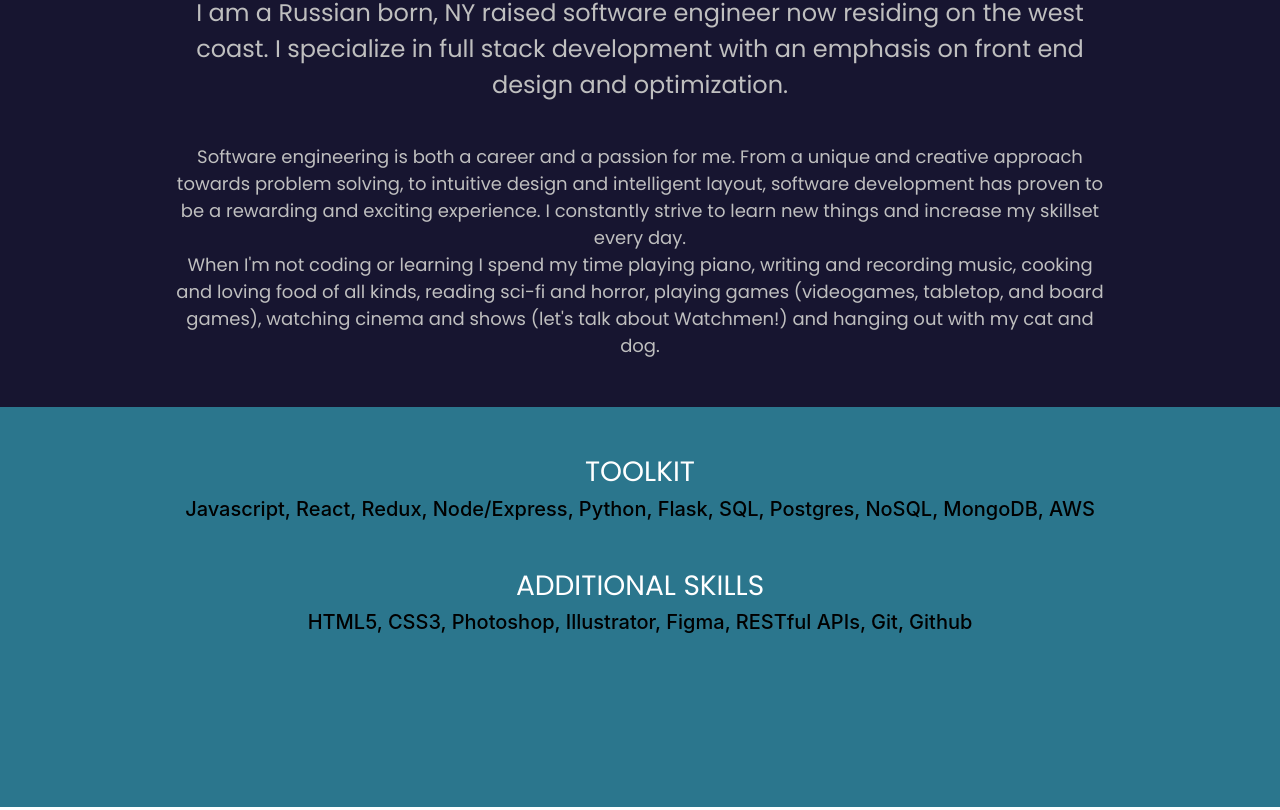
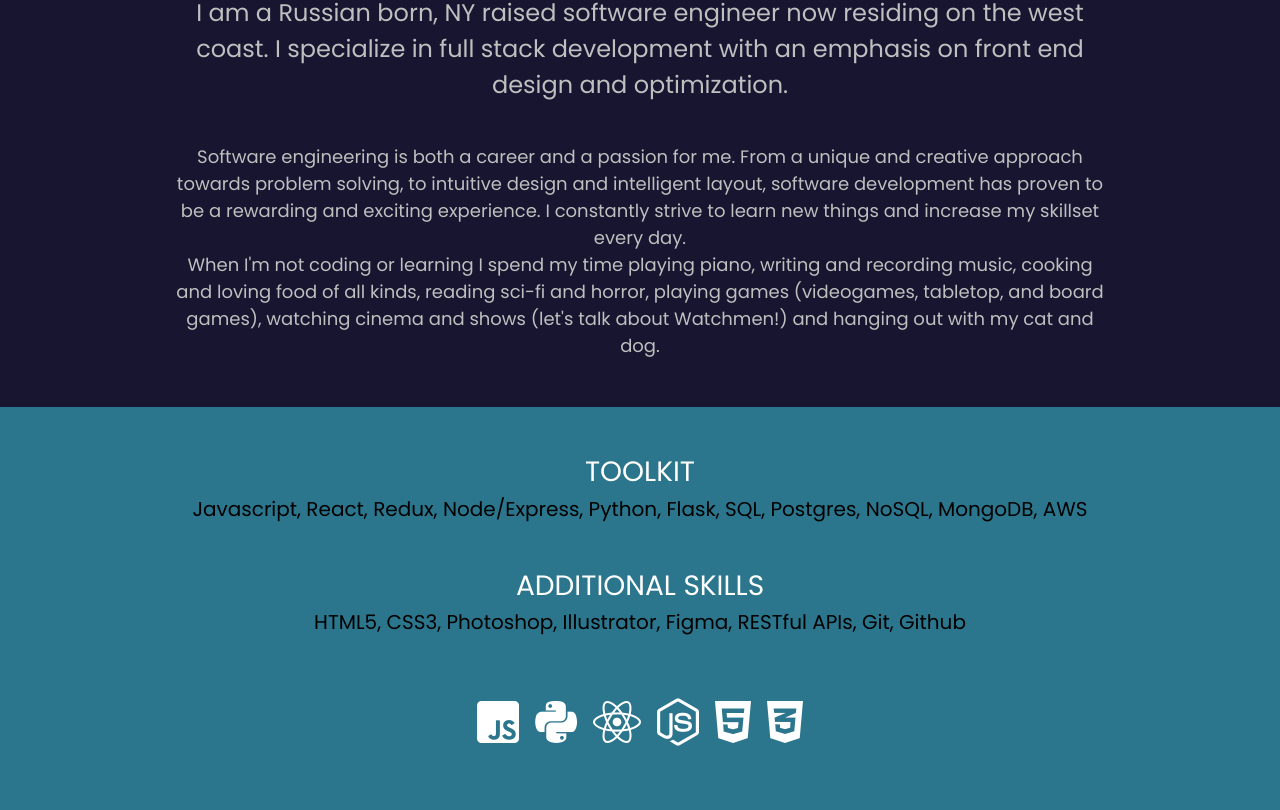
Before and after one commit to boris-gladkikh/portfolio-3, a React (Create React App) app: page /about in a window 1280 px wide. Shown: the part 419-1229 px from the top of the page. Built offline with nearby package versions, Linux system fonts and the light colour scheme; a web font is replaced by a local one.

Commit message:
perfecting toolkiticons and placement on about page, adjusting css for headers in app.css

```diff
--- a/src/About.js
+++ b/src/About.js
@@ -27,6 +27,7 @@ function About() {
       </div>
 
       <div className="px-5 py-5 red-box text-center">
+        <div className="mb-5">
         <h3>TOOLKIT</h3>
         <h5>
           Javascript, React, Redux, Node/Express, Python, Flask, SQL, Postgres, NoSQL, MongoDB, AWS
@@ -35,6 +36,9 @@ function About() {
         <h5>
           HTML5, CSS3, Photoshop, Illustrator, Figma, RESTful APIs, Git, Github
         </h5>
+        </div>
+
+        <ToolkitIcons />
 
       </div>
 
--- a/src/App.css
+++ b/src/App.css
@@ -37,6 +37,12 @@ h3 {
   font-family: 'Poppins', sans-serif;
   color:white;
 }
+
+h4,h5,h6 {
+  font-family: 'Poppins', sans-serif;
+
+}
+
 
 i:hover{
   color:#0096c3 !important;
--- a/src/ToolkitIcons.js
+++ b/src/ToolkitIcons.js
@@ -2,13 +2,13 @@ import React from 'react';
 
 function ToolkitIcons(){
   return (
-    <div className="p-3 mt-5 text-white">
-      <i class="fab fa-js-square"></i>
-      <i class="fab fa-python"></i>
-      <i class="fab fa-react"></i>
-      <i class="fab fa-node-js"></i>
-      <i class="fab fa-html5"></i>
-      <i class="fab fa-css3-alt"></i>
+    <div className="p-3 text-white w-100 m-auto">
+      <i className="fa-3x fab fa-js-square mx-2"></i>
+      <i className="fa-3x fab fa-python mx-2"></i>
+      <i className="fa-3x fab fa-react mx-2"></i>
+      <i className="fa-3x fab fa-node-js mx-2"></i>
+      <i className="fa-3x fab fa-html5 mx-2"></i>
+      <i className="fa-3x fab fa-css3-alt mx-2"></i>
     </div>
   )
 }
```
